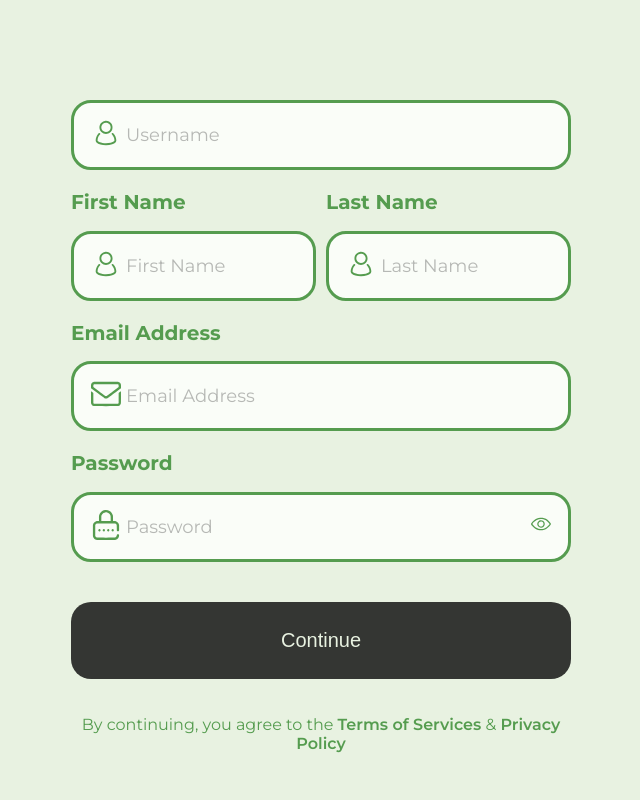
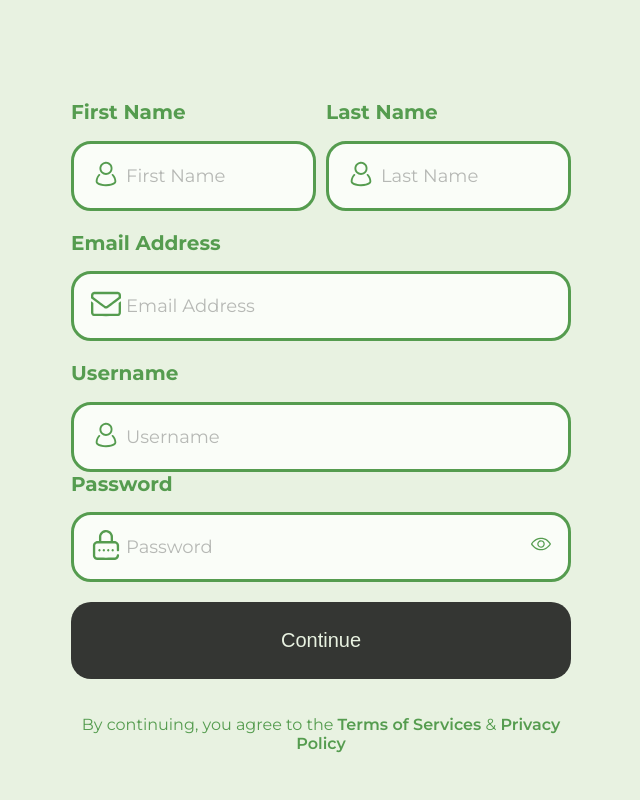
Before and after one commit to mitjasha/avocado, a React (Create React App) app: page /registration in a window 1280 px wide. Shown: the top 800 px of the page, without its empty margins (319-959 px from the left). Built offline with nearby package versions, Linux system fonts and the light colour scheme.

Commit message:
feat: add registration  user form

```diff
--- /dev/null
+++ b/src/containers/RegFormScreen/RegFormScreen.const.ts
@@ -0,0 +1,22 @@
+interface IValidation {
+  required: boolean;
+  pattern: RegExp;
+  message: string;
+  maxLength: number;
+}
+
+export const validationUserName: IValidation = {
+  required: true,
+  maxLength: 32,
+  pattern: /[a-zA-Z\d]{4,32}$/,
+  message:
+    "Имя должно содержать только буквы и цифры и быть не менее 4 и не более 32 символов",
+};
+
+export const validationPassword: IValidation = {
+  required: true,
+  maxLength: 32,
+  pattern: /[a-zA-Z\d]{8,32}$/,
+  message:
+    "Пароль должен содержать только буквы и цифры и быть не менее 8 и не более 32 символов",
+};
--- a/src/containers/RegFormScreen/RegFormScreen.tsx
+++ b/src/containers/RegFormScreen/RegFormScreen.tsx
@@ -1,11 +1,35 @@
 import React from "react";
+import { useForm } from "react-hook-form";
+import { validationUserName, validationPassword } from "./RegFormScreen.const";
 import RegInput from "../../components/Inputs/BaseInput/BaseInput";
 import hideIcon from "../../assets/svg/reg-hide.svg";
 import showIcon from "../../assets/svg/reg-show.svg";
 import ButtonTemplate from "../../components/Buttons/ButtonTemplate/ButtonTemplate";
 import "./RegFormScreen.scss";
+import { User } from "../../api/api.interface";
+import userController from "../../api/user.controller";
+import FormInput from "../../components/Inputs/FormInput/FormInput";
+import ToolTip from "../../components/ToolTip/ToolTip";
 
 const RegFormScreen: React.FC = () => {
+  const {
+    register,
+    formState: { errors },
+    handleSubmit,
+    reset,
+  } = useForm<User>({ mode: "onChange" });
+
+  const onSubmit = async (data: User) => {
+    console.log(data);
+    const result = await userController.signUp(data);
+    if (result) {
+      const accessToken = result.user.token;
+      console.log(accessToken);
+      localStorage.setItem("accessToken", JSON.stringify(accessToken));
+    }
+    reset();
+  };
+
   const toggleVisibility = () => {
     const passwordInput = document.querySelector(
       ".reg-input_password",
@@ -21,11 +45,9 @@ const RegFormScreen: React.FC = () => {
       showBtn.style.backgroundImage = `url(${showIcon})`;
     }
   };
+
   return (
     <div className="container registration-screen-container">
-      <div className="input-wrapper input-wrapper_username">
-        <RegInput type="text" placeholder="Username" minLength={4} />
-      </div>
       <div className="full-name">
         <div className="full-name__first-name">
           <h2 className="input-title">First Name</h2>
@@ -46,15 +68,29 @@ const RegFormScreen: React.FC = () => {
           <RegInput type="email" placeholder="Email Address" minLength={4} />
         </div>
       </div>
+
+      <form onSubmit={handleSubmit(onSubmit)}>
+        <div className="username">
+          <h2 className="input-title">Username</h2>
+          <div className="input-wrapper input-wrapper_username">
+            <FormInput
+              type="text"
+              placeholder="Username"
+              register={register("username", { ...validationUserName })}
+            />
+            {errors?.username && <ToolTip text={validationUserName.message} />}
+          </div>
+        </div>
         <div className="password">
           <h2 className="input-title">Password</h2>
           <div className="input-wrapper input-wrapper_password">
-          <RegInput
+            <FormInput
               type="password"
               className="reg-input_password"
               placeholder="Password"
-            minLength={8}
+              register={register("password", { ...validationPassword })}
             />
+            {errors?.password && <ToolTip text={validationPassword.message} />}
             <button
               type="button"
               className="password__show-btn"
@@ -64,6 +100,7 @@ const RegFormScreen: React.FC = () => {
           </div>
         </div>
         <ButtonTemplate disabled>Continue</ButtonTemplate>
+      </form>
       <p className="rights">
         By continuing, you agree to the <a href="/">Terms of Services</a> &{" "}
         <a href="/">Privacy Policy</a>
```
Lines whose indentation alone changed are shown as unchanged.
